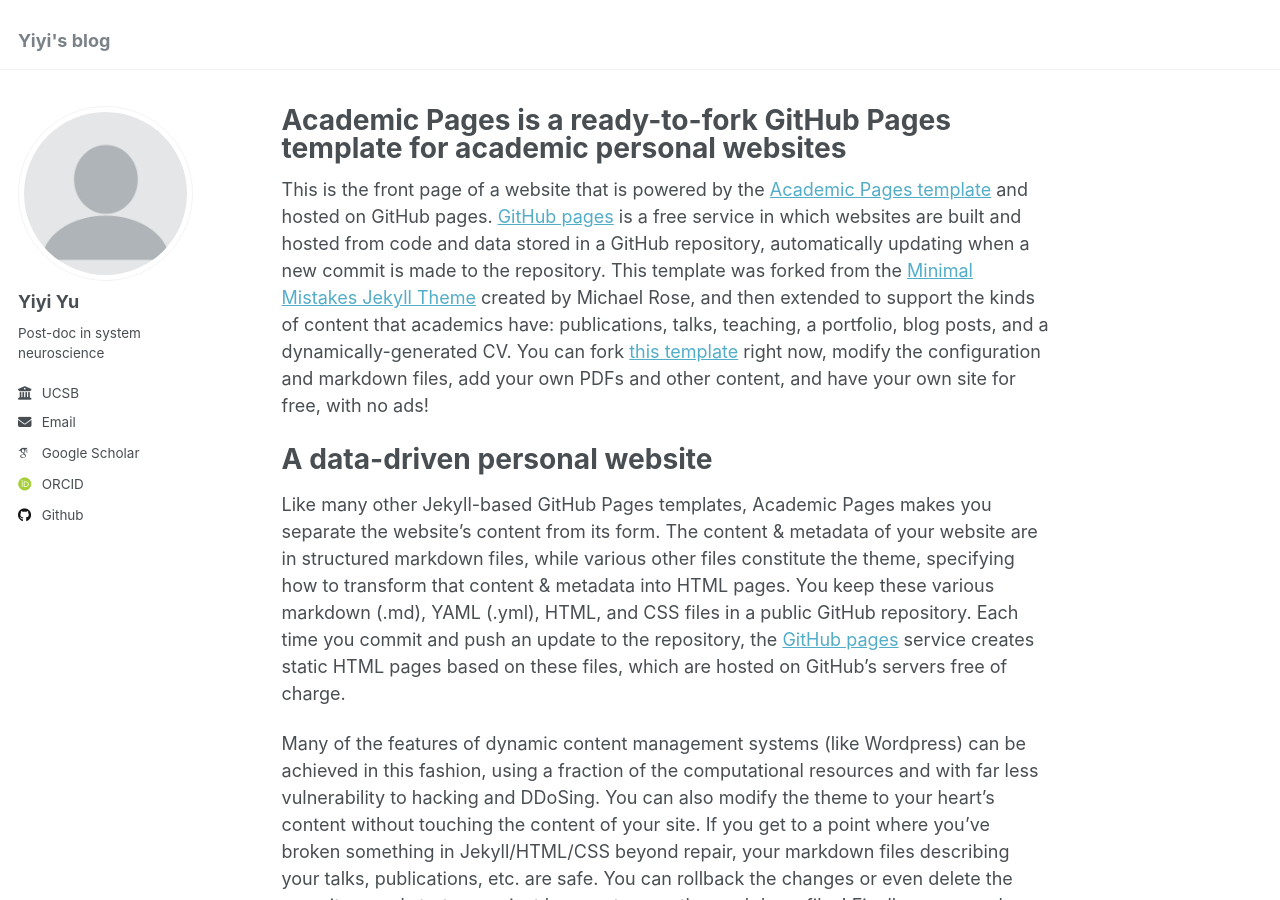
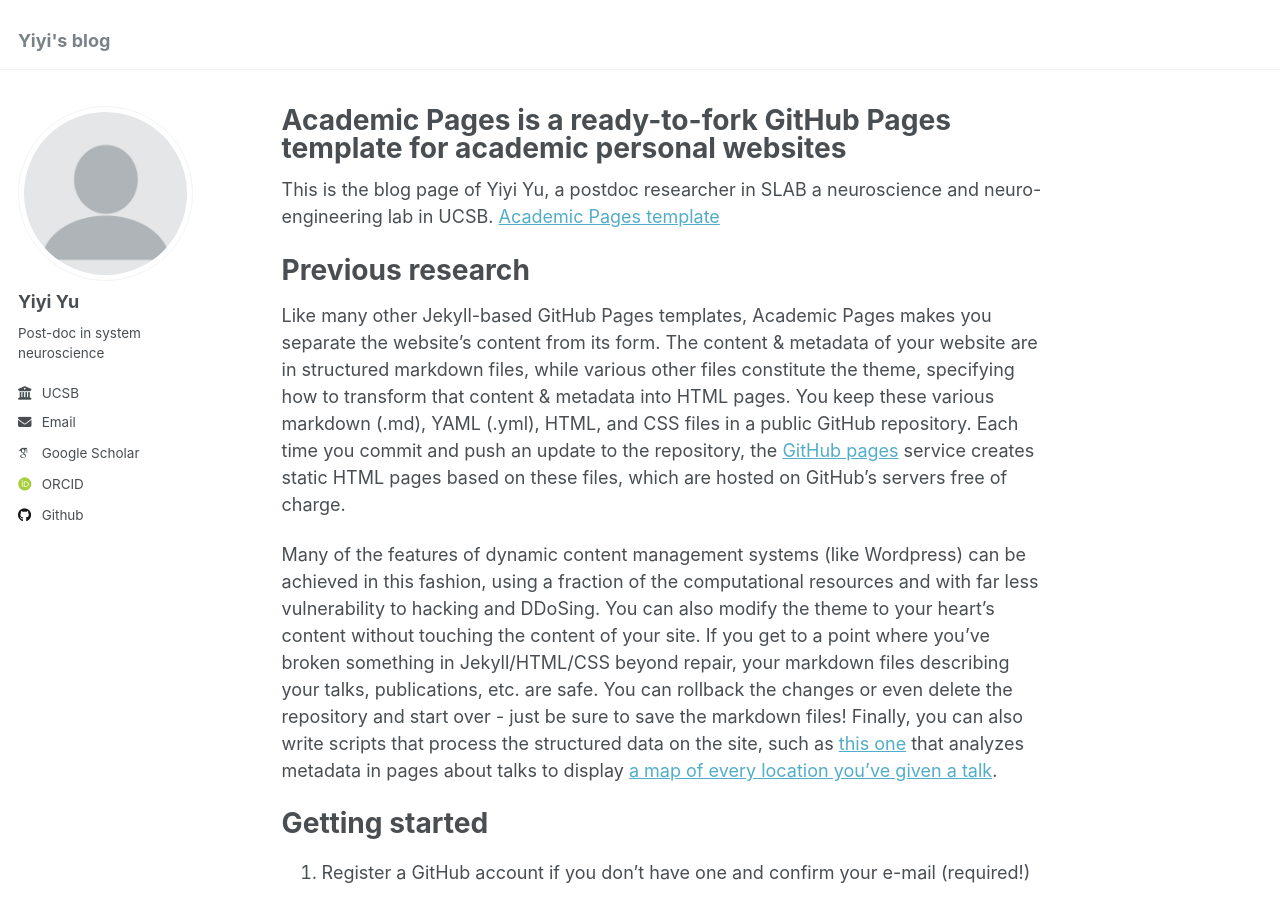
Before and after one commit to yuyiyi/yuyiyi.github.io, a Jekyll site: the page built from _pages/about.md, in a window 1280 px wide and 900 px high. Built offline with Jekyll 4.4.1, drawn with Linux system fonts in a browser that asks for light colours; some web fonts are replaced.

Commit message:
Update about.md

```diff
--- a/_pages/about.md
+++ b/_pages/about.md
@@ -7,9 +7,9 @@ redirect_from:
   - /about.html
 ---
 
-This is the front page of a website that is powered by the [Academic Pages template](https://github.com/academicpages/academicpages.github.io) and hosted on GitHub pages. [GitHub pages](https://pages.github.com) is a free service in which websites are built and hosted from code and data stored in a GitHub repository, automatically updating when a new commit is made to the repository. This template was forked from the [Minimal Mistakes Jekyll Theme](https://mmistakes.github.io/minimal-mistakes/) created by Michael Rose, and then extended to support the kinds of content that academics have: publications, talks, teaching, a portfolio, blog posts, and a dynamically-generated CV. You can fork [this template](https://github.com/academicpages/academicpages.github.io) right now, modify the configuration and markdown files, add your own PDFs and other content, and have your own site for free, with no ads!
+This is the blog page of Yiyi Yu, a postdoc researcher in SLAB a neuroscience and neuro-engineering lab in UCSB. [Academic Pages template]([https://slslab.org/])
 
-A data-driven personal website
+Previous research
 ======
 Like many other Jekyll-based GitHub Pages templates, Academic Pages makes you separate the website's content from its form. The content & metadata of your website are in structured markdown files, while various other files constitute the theme, specifying how to transform that content & metadata into HTML pages. You keep these various markdown (.md), YAML (.yml), HTML, and CSS files in a public GitHub repository. Each time you commit and push an update to the repository, the [GitHub pages](https://pages.github.com/) service creates static HTML pages based on these files, which are hosted on GitHub's servers free of charge.
 
```
